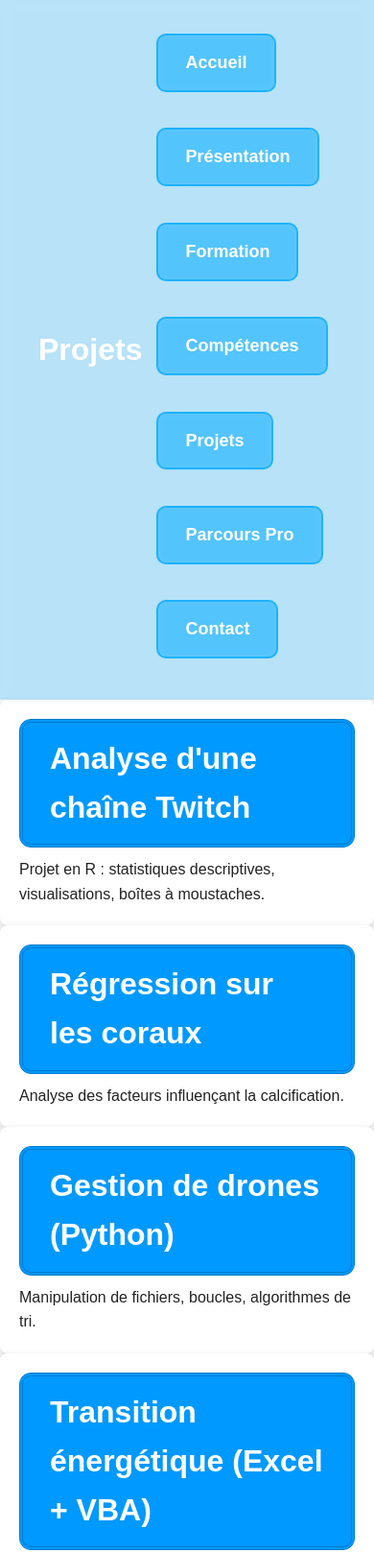
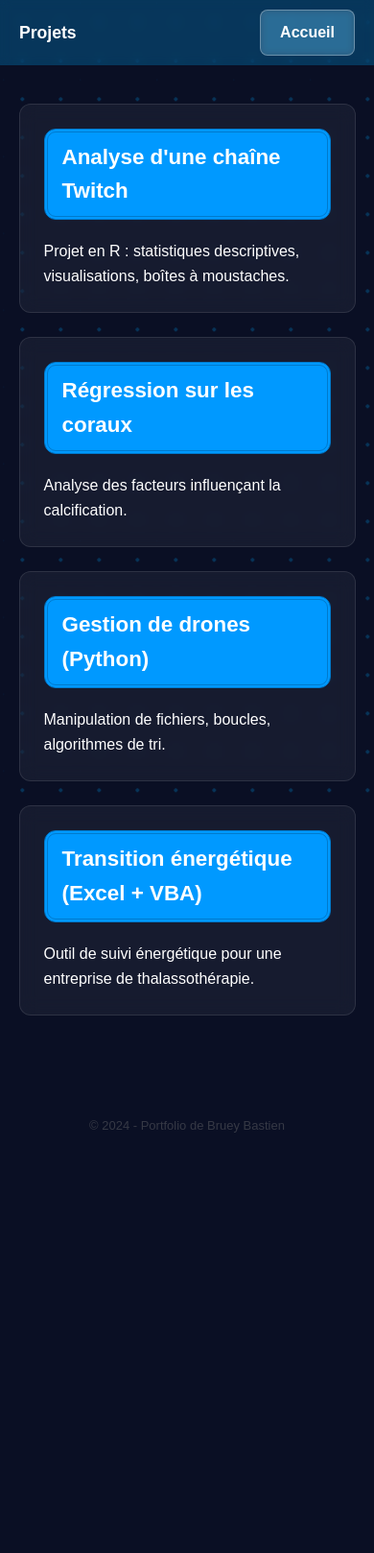
Before and after one commit to bastienbruey40-stack/Porfolio-Bastien_BRUEY, a plain HTML site: page projets.html in a window 390 px wide. Shown: the top 1618 px of the page at 96% size. After the commit the page ends 1224 px from the top, so only its background shows below. Drawn offline with Linux system fonts and the light colour scheme.

Commit message:
Add files via upload

```diff
--- a/projets.html
+++ b/projets.html
@@ -12,13 +12,7 @@
 <header>
     <h1>Projets</h1>
     <nav>
-        <a href="index.html"class="btn-home">Accueil</a>
-        <a href="presentation.html"class="btn-home">Présentation</a>
-        <a href="formation.html"class="btn-home">Formation</a>
-        <a href="competences.html"class="btn-home">Compétences</a>
-        <a href="projets.html"class="btn-home">Projets</a>
-        <a href="parcours.html"class="btn-home">Parcours Pro</a>
-        <a href="contact.html"class="btn-home">Contact</a>
+        <a href="index.html"class="btn-back">Accueil</a>
     </nav>
 </header>
 
--- a/style.css
+++ b/style.css
@@ -1,110 +1,49 @@
-/* RESET */
-
-html, body {
-    height: 100%;
-}
-
-body {
-    display: flex;
-    flex-direction: column;
-}
-
-
+/* =========================================
+   1. RESET & BASES
+   ========================================= */
 * {
     margin: 0;
     padding: 0;
     box-sizing: border-box;
 }
 
+html, body {
+    height: 100%;
+}
+
+/* --- NOUVEAU BLOC BODY (Remplace l'ancien) --- */
 body {
     font-family: Arial, sans-serif;
-    background: #f5f5f5;
-    color: #222;
+    color: white; /* Texte blanc par défaut pour le fond sombre */
     line-height: 1.6;
+    margin: 0;
+    padding: 0;
+    min-height: 100vh;
+    display: flex;
+    flex-direction: column;
+    background: #0a0f24; /* Couleur de base sombre  */
+    position: relative;
 }
 
-/* HEADER */
-header {
-    background: #111;
-    color: white;
-    padding: 20px 40px;
-    display: flex;
-    justify-content: space-between;
-    align-items: center;
+/* --- LE FOND ANIMÉ (Sur toute la page, fixe) --- */
+body::before, body::after {
+    content: "";
+    position: fixed; /* Reste collé à l'écran même si on scrolle */
+    top: 0;
+    left: 0;
+    width: 100vw;
+    height: 100vh;
+    z-index: -1; /* Derrière tout le contenu */
 }
 
-.home-menu {
-    position: relative;
-    z-index: 2; /* boutons au-dessus du fond animé */
-
-    height: 85vh;
-    display: grid;
-
-    grid-template-columns: repeat(3, auto); /* colonnes serrées */
-    gap: 30px;
-
-    padding: 40px;
-
-    /* ❌ On enlève tout fond bleu */
-    background: none;
-    backdrop-filter: none;
-
-    /* ✔ Resserre verticalement */
-    align-content: center;
-
-    /* ✔ Centre horizontalement */
-    justify-items: center;
-
-    /* ✔ Resserre horizontalement */
-    max-width: 1000px;
-    margin: 0 auto;
-}
-
-
-header nav a {
-    color: white;
-    margin-left: 20px;
-    text-decoration: none;
-    font-weight: bold;
-}
-
-header {
-    background: rgba(0, 170, 255, 0.25); /* bleu transparent */
-    backdrop-filter: blur(6px);          /* effet verre dépoli */
-    -webkit-backdrop-filter: blur(6px);
-    color: white;
-    padding: 20px 40px;
-    display: flex;
-    justify-content: space-between;
-    align-items: center;
-}
-
-
-
-/* HERO ANIMÉ STYLE DATA SCIENCE */
-.hero {
-    position: relative;
-    height: 100vh;
-    overflow: hidden;
-    background: #0a0f24; /* bleu nuit discret */
-}
-
-/* Petits points animés */
-.hero::before {
-    content: "";
-    position: absolute;
-    inset: 0;
+body::before {
     background: radial-gradient(circle, rgba(0,170,255,0.6) 2px, transparent 2px);
     background-size: 40px 40px;
     opacity: 0.4;
     animation: moveDots 12s linear infinite;
 }
 
-/* Lignes animées façon réseau */
-.hero::after {
-    content: "";
-    position: absolute;
-    inset: 0;
+body::after {
     background: linear-gradient(120deg, rgba(0,170,255,0.25) 1px, transparent 1px),
                 linear-gradient(60deg, rgba(0,170,255,0.25) 1px, transparent 1px);
     background-size: 80px 80px;
@@ -112,190 +51,280 @@ header {
     animation: moveGrid 18s linear infinite;
 }
 
-/* Animation des points */
-@keyframes moveDots {
-    from { background-position: 0 0; }
-    to { background-position: 200px 200px; }
+/* --- ADAPTATION DES CARTES (Pour qu'elles soient lisibles) --- */
+.card {
+    background: rgba(255, 255, 255, 0.05); /* Effet de transparence vitre [cite: 39] */
+    backdrop-filter: blur(10px);
+    border: 1px solid rgba(255, 255, 255, 0.1);
+    padding: 25px;
+    border-radius: 8px;
+    color: white;
+    width: 100%;
+    margin-bottom: 20px;
 }
 
-/* Animation du réseau */
-@keyframes moveGrid {
-    from { background-position: 0 0; }
-    to { background-position: 300px 300px; }
+/* --- SECTIONS (Adaptables à l'écran) --- */
+.page, .section {
+    flex: 1;
+    width: 100%;
+    max-width: 1000px;
+    margin: 0 auto;
+    padding: 40px 5%; /* S'adapte à la largeur de l'ordi  */
 }
 
-
-
-.btn {
-    display: inline-block;
-    margin-top: 20px;
-    padding: 12px 20px;
-    background: #00aaff;
-    color: white;
-    text-decoration: none;
-    border-radius: 6px;
+/* --- FOOTER (Sans bandeau) --- */
+footer {
+    text-align: center;
+    padding: 30px;
+    background: transparent;
+    color: rgba(255, 255, 255, 0.4);
+    font-size: 14px;
+    border: none;
 }
 
-/* SECTIONS */
-.section {
-    padding: 60px 40px;
-    max-width: 1000px;
-    margin: auto;
+/* Images et tableaux adaptatifs */
+img, table {
+    max-width: 100%;
+    height: auto;
+    display: block;
 }
 
-.section h2 {
-    margin-bottom: 20px;
-    font-size: 28px;
-}
-
-/* GRID COMPETENCES */
-.grid {
-    display: flex;
-    gap: 20px;
-    flex-wrap: wrap;
-}
-
-/* CARDS */
-.card {
-    background: white;
-    padding: 20px;
-    border-radius: 8px;
-    box-shadow: 0 2px 8px rgba(0,0,0,0.1);
-    width: 100%;
-}
-
-.card h3 {
-    margin-bottom: 10px;
-}
-
-/* FOOTER */
-footer {
-    margin-top: auto; /* pousse le footer en bas */
-    text-align: center;
-    padding: 20px;
-    background: rgba(0, 170, 255, 0.25);
+/* =========================================
+   2. HEADER & NAVIGATION
+   ========================================= */
+header {
+    background: rgba(0, 170, 255, 0.25); /* bleu transparent */
     backdrop-filter: blur(6px);
     -webkit-backdrop-filter: blur(6px);
     color: white;
-    border-top: 2px solid rgba(0, 170, 255, 0.4);
+    padding: 15px 30px;
+    display: flex;
+    justify-content: space-between;
+    align-items: center;
+    width: 100%;
+    z-index: 10;
 }
 
+header h1 {
+    font-size: 1.5rem;
+}
 
+/* Bouton de retour unique */
+.btn-back {
+    display: inline-block;
+    padding: 10px 20px;
+    background: rgba(255, 255, 255, 0.15);
+    color: white;
+    text-decoration: none;
+    border-radius: 8px;
+    border: 1px solid rgba(255, 255, 255, 0.3);
+    font-weight: bold;
+    transition: 0.3s ease;
+    backdrop-filter: blur(4px);
+}
 
+.btn-back:hover {
+    background: rgba(0, 170, 255, 0.5);
+    border-color: white;
+    transform: translateX(-5px);
+}
 
+/* =========================================
+   3. ACCUEIL (HERO & MENU GRID)
+   ========================================= */
+.hero {
+    position: relative;
+    height: 100vh;
+    overflow: hidden;
+    background: #0a0f24; /* bleu nuit */
+    display: flex;
+    flex-direction: column;
+    justify-content: center;
+    align-items: center;
+}
 
+/* Animations de fond (Points et Grille) */
+.hero::before, .hero::after {
+    content: "";
+    position: absolute;
+    inset: 0;
+}
 
+.hero::before {
+    background: radial-gradient(circle, rgba(0,170,255,0.6) 2px, transparent 2px);
+    background-size: 40px 40px;
+    opacity: 0.4;
+    animation: moveDots 12s linear infinite;
+}
 
-/* BOUTONS ANIMÉS POUR LA PAGE D'ACCUEIL */
-.btn-home {
+.hero::after {
+    background: linear-gradient(120deg, rgba(0,170,255,0.25) 1px, transparent 1px),
+                linear-gradient(60deg, rgba(0,170,255,0.25) 1px, transparent 1px);
+    background-size: 80px 80px;
+    opacity: 0.25;
+    animation: moveGrid 18s linear infinite;
+}
+
+@keyframes moveDots { from { background-position: 0 0; } to { background-position: 200px 200px; } }
+@keyframes moveGrid { from { background-position: 0 0; } to { background-position: 300px 300px; } }
+
+.home-title {
     position: relative;
-    display: inline-block;
-    padding: 14px 28px;
-    margin: 15px;
-    font-size: 18px;
+    margin-bottom: 40px;
+    font-size: clamp(1.5rem, 5vw, 2.5rem); /* Taille adaptative */
     font-weight: bold;
     color: white;
-    text-decoration: none;
-    border-radius: 10px;
-    background: rgba(0, 170, 255, 0.4);
-    border: 2px solid rgba(0, 170, 255, 0.7);
-    backdrop-filter: blur(4px);
-    transition: 0.35s ease;
-    overflow: hidden;
+    text-shadow: 0 0 10px rgba(0, 170, 255, 0.7);
+    z-index: 3;
+    text-align: center;
+    padding: 0 20px;
 }
 
-/* Effet zoom + glow */
-.btn-home:hover {
-    transform: scale(1.08);
-    box-shadow: 0 0 20px rgba(0, 170, 255, 0.7);
+.home-menu {
+    position: relative;
+    z-index: 2;
+    display: grid;
+    grid-template-columns: repeat(3, 1fr);
+    gap: 30px;
+    width: 90%;
+    max-width: 1000px;
+    justify-items: center;
+}
+
+.menu-btn {
+    display: flex;
+    justify-content: center;
+    align-items: center;
+    width: 220px;
+    height: 80px;
+    font-size: 1.2rem;
+    font-weight: bold;
+    text-decoration: none;
+    color: white;
+    background: rgba(0, 140, 255, 0.6);
+    border: 3px solid rgba(255, 255, 255, 0.4);
+    border-radius: 12px;
+    transition: 0.3s ease;
+    backdrop-filter: blur(4px);
+}
+
+.menu-btn:hover {
+    background: rgba(0, 140, 255, 0.8);
     border-color: white;
+    transform: translateY(-4px);
+}
+
+/* =========================================
+   4. SECTIONS DE CONTENU (PAGES)
+   ========================================= */
+.page, .section {
+    flex: 1;
+    width: 100%;
+    max-width: 1000px;
+    margin: 0 auto;
+    padding: 40px 5%; /* Marge dynamique sur les côtés */
 }
 
 .title-double {
     display: inline-block;
     padding: 12px 28px;
-    border: 4px double #007acc; /* bleu plus doux */
+    background: #0099ff;
+    color: white;
+    border: 4px double #007acc;
     border-radius: 12px;
-    font-size: 32px;
+    font-size: 1.8rem;
     font-weight: bold;
-    color: white; /* texte blanc */
-    background: rgba(0, 140, 255, 0.7); /* bleu clair */
-    position: relative;
+    margin-bottom: 20px;
+    /*box-shadow: 0 0 15px rgba(0, 170, 255, 0.3); /* Ajoute un léger halo bleu */
 }
 
+.card {
+    /* On remplace le blanc par un noir/bleu très transparent */
+    background: rgba(255, 255, 255, 0.05);
 
-/* TITRES SIMPLES BLEUS */
-.title-double {
-    display: inline-block;
-    padding: 12px 28px;
-    background: #0099ff; /* bleu clair */
-    color: white;        /* texte blanc */
-    border: 4px double #007acc; /* double bordure élégante */
+    /* L'effet de flou pour le côté "vitre" moderne */
+    backdrop-filter: blur(10px);
+    -webkit-backdrop-filter: blur(10px);
+
+    /* Une bordure fine pour délimiter la carte sans l'alourdir */
+    border: 1px solid rgba(255, 255, 255, 0.1);
+
+    padding: 25px;
     border-radius: 12px;
-    font-size: 32px;
-    font-weight: bold;
-}
+    width: 100%;
+    margin-bottom: 25px;
 
-/* Effet vague lumineuse */
-.btn-home::after {
-    content: "";
-    position: absolute;
-    top: 0;
-    left: -120%;
-    width: 120%;
-    height: 100%;
-    background: linear-gradient(
-        120deg,
-        transparent,
-        rgba(255, 255, 255, 0.4),
-        transparent
-    );
-    transition: 0.5s ease;
-}
-
-.btn-home:hover::after {
-    left: 120%;
-}
-
-/* STYLE DES BOUTONS */
-.menu-btn {
-    position: relative;
-    z-index: 3;
-    display: flex;
-    justify-content: center;
-    align-items: center;
-
-    width: 220px;      /* largeur identique */
-    height: 80px;      /* hauteur identique */
-
-    text-align: center;
-    padding: 0;        /* on enlève le padding pour éviter les variations */
-    font-size: 22px;
-    font-weight: bold;
-    text-decoration: none;
+    /* On s'assure que tout le texte à l'intérieur est blanc */
     color: white;
-
-    background: rgba(0, 140, 255, 0.6);
-    border: 3px solid rgba(255, 255, 255, 0.4);
-    border-radius: 12px;
     transition: 0.3s ease;
 }
 
+/* Petit effet au survol pour rendre la page interactive */
+.card:hover {
+    background: rgba(255, 255, 255, 0.1);
+    transform: translateY(-5px);
+    border-color: rgba(0, 170, 255, 0.5);
+}
+/* =========================================
+   5. FOOTER (MINIMALISTE)
+   ========================================= */
+footer {
+    margin-top: auto;
+    text-align: center;
+    padding: 40px 20px; /* Plus d'espace pour que ce ne soit pas étouffé */
+    background: transparent;
+    color: rgba(120, 120, 120, 0.4); /* Texte très discret, presque fondu dans le fond */
+    font-size: 13px;
+    border: none; /* On supprime la ligne du haut qui fait l'effet bandeau */
+}
 
-/* Effet hover léger (pas d’animation flashy) */
-.menu-btn:hover {
-    background: rgba(0, 140, 255, 0.8);
-    border-color: white;
-    transform: translateY(-4px);
+/* Ajustement footer pour la page d'accueil sombre */
+.hero + footer {
+    color: rgba(255, 255, 255, 0.4);
+    border-top-color: rgba(255, 255, 255, 0.1);
 }
-.home-title {
-    position: absolute;
-    top: 80px; /* au lieu de 30px */
-    left: 50%;
-    transform: translateX(-50%);
-    font-size: 36px;
-    font-weight: bold;
-    color: white;
-    text-shadow: 0 0 10px rgba(0, 170, 255, 0.7);
-    z-index: 3;
+
+/* =========================================
+   6. RESPONSIVE DESIGN (BREAKPOINTS)
+   ========================================= */
+
+/* Tablettes */
+@media (max-width: 1024px) {
+    .home-menu {
+        grid-template-columns: repeat(2, 1fr);
+        gap: 20px;
+    }
+
+    .menu-btn {
+        width: 100%;
+        max-width: 200px;
+        font-size: 1rem;
+    }
 }
+
+/* Mobiles */
+@media (max-width: 600px) {
+    header {
+        flex-direction: row; /* Garde titre et bouton côte à côte */
+        padding: 10px 20px;
+    }
+
+    header h1 { font-size: 1.1rem; }
+
+    .home-menu {
+        grid-template-columns: 1fr; /* 1 bouton par ligne */
+        height: auto;
+        padding-bottom: 40px;
+    }
+
+    .menu-btn {
+        width: 100%;
+        max-width: 280px;
+        height: 65px;
+    }
+
+    .title-double {
+        font-size: 1.4rem;
+        padding: 8px 15px;
+    }
+}
```
Also changed, not shown: competences.html (+1 -7 lines), contact.html (+1 -7 lines), formation.html (+1 -7 lines), parcours.html (+1 -7 lines), presentation.html (+1 -7 lines).
